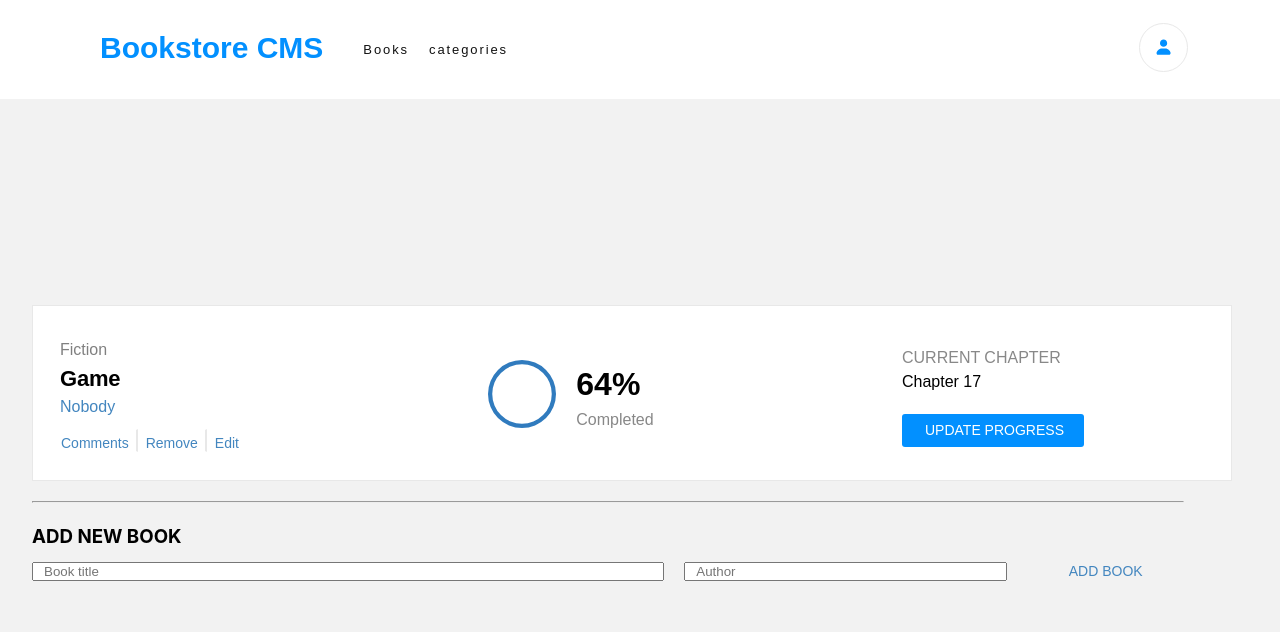
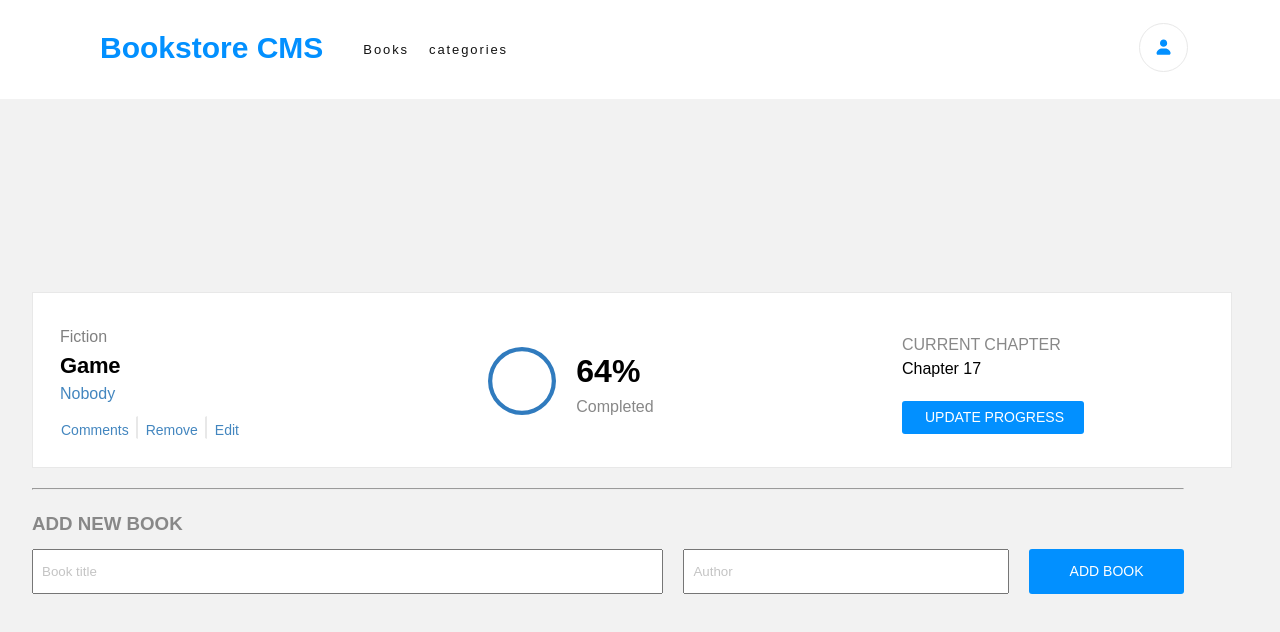
Before and after one commit to Luffytaro22/Bookstore, a React (Vite) app: page / in a window 1280 px wide. Shown: the top 632 px of the page. Built offline with nearby package versions, Linux system fonts and the light colour scheme; no server answers.

Commit message:
Add styles to the form

```diff
--- a/src/styles/createBooks.module.css
+++ b/src/styles/createBooks.module.css
@@ -6,6 +6,8 @@
 
 .formContainer h3 {
   margin-top: 20px;
+  font-family: Montserrat-Bold, sans-serif;
+  color: #888;
 }
 
 .formContainer form {
@@ -20,7 +22,12 @@
 }
 
 .formFields {
-  padding-left: 10px;
+  padding: 0.813rem 0.5rem;
+}
+
+.formFields::placeholder {
+  color: #c4c4c4;
+  font-family: Montserrat-Regular, sans-serif;
 }
 
 .formFields:first-child {
@@ -29,4 +36,7 @@
 
 .submitButton {
   flex: 0.5;
+  background-color: #0290ff;
+  color: #fff;
+  border-radius: 3px;
 }
```
